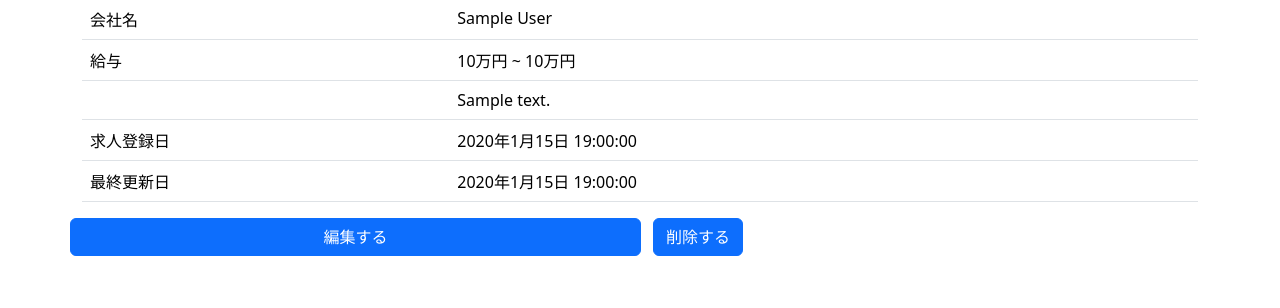
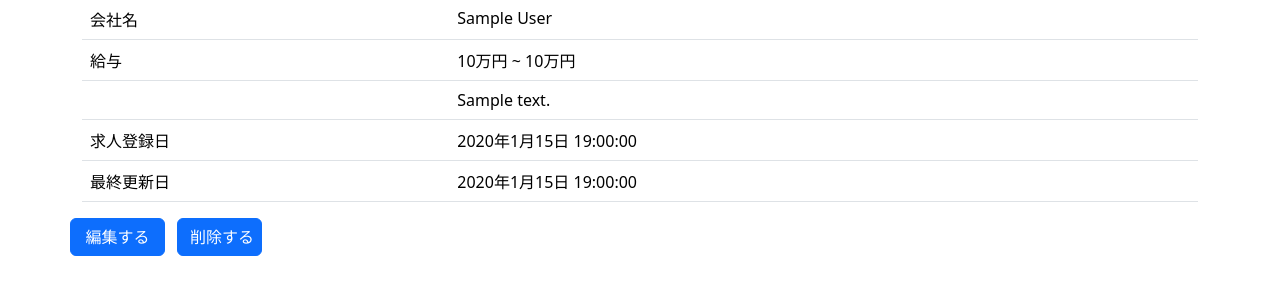
Before and after one commit to eijikEIJIK/intern2022, a Django app: page /work/1/ in a window 1280 px wide. Shown: the part 145-453 px from the top of the page. Run offline with Django 3.2, Linux system fonts and the light colour scheme; a user stored in the database is signed in; tables that the repository leaves empty hold one stand-in row (values such as "Sample post"); some libraries are stand-ins or nearby versions.

Commit message:
adjust delete-button size

```diff
--- a/microhr/templates/work/detail.html
+++ b/microhr/templates/work/detail.html
@@ -31,11 +31,11 @@
 
 <div class="row align-items-start">
     {% if user.is_authenticated and user.is_company and user == work.company %}
-    <a class="col btn btn-primary" href="{% url 'work_edit' work.id %}">編集する</a>
+    <a class="col-1 btn btn-primary" href="{% url 'work_edit' work.id %}">編集する</a>
 
-    <form  class="col" action="{% url 'work_delete' work.id %}" method="POST">
+    <form class="col" action="{% url 'work_delete' work.id %}" method="POST">
         {% csrf_token %}
-        <input class="btn btn-primary" type="submit" value="削除する">
+        <input class="col-1 btn btn-primary" type="submit" value="削除する">
     </form>
 
     {% elif not user.is_company %}
--- a/microhr/views/company.py
+++ b/microhr/views/company.py
@@ -61,12 +61,5 @@ def work_delete(request, work_id):
 
     if request.method == 'POST':
         work.delete()
-        """ form = WorkForm(request.POST, instance=work)
-        if form.is_valid():
-            work = form.save()
-            work.save()
-            return redirect(work_detail, work_id=work_id) """
-    """ else:
-        form = WorkForm(instance=work)  """
 
     return redirect('/')
```
